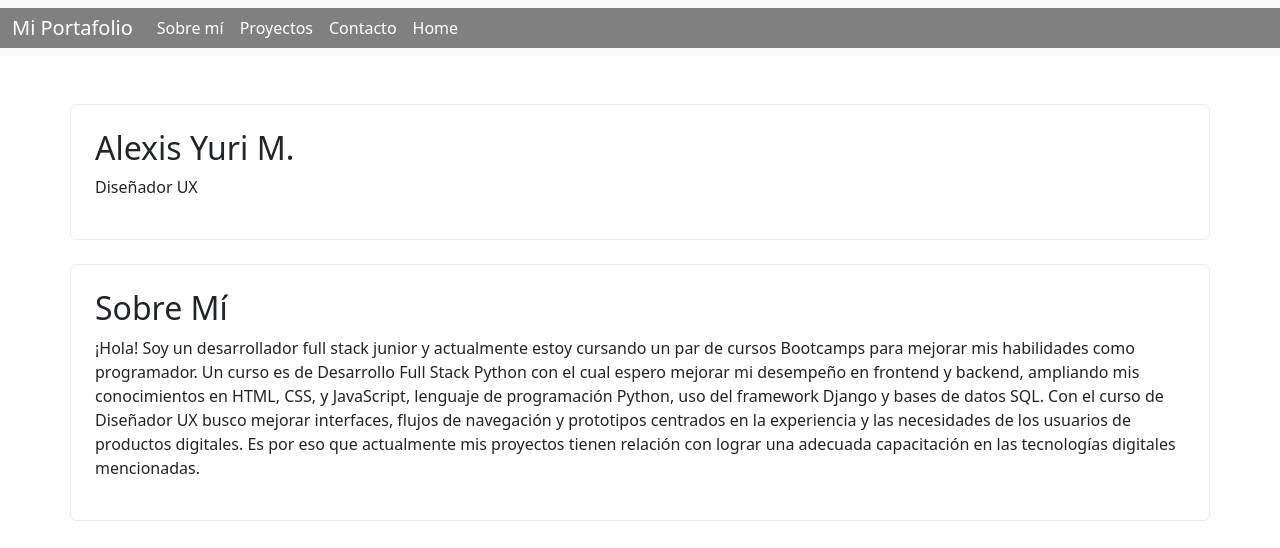
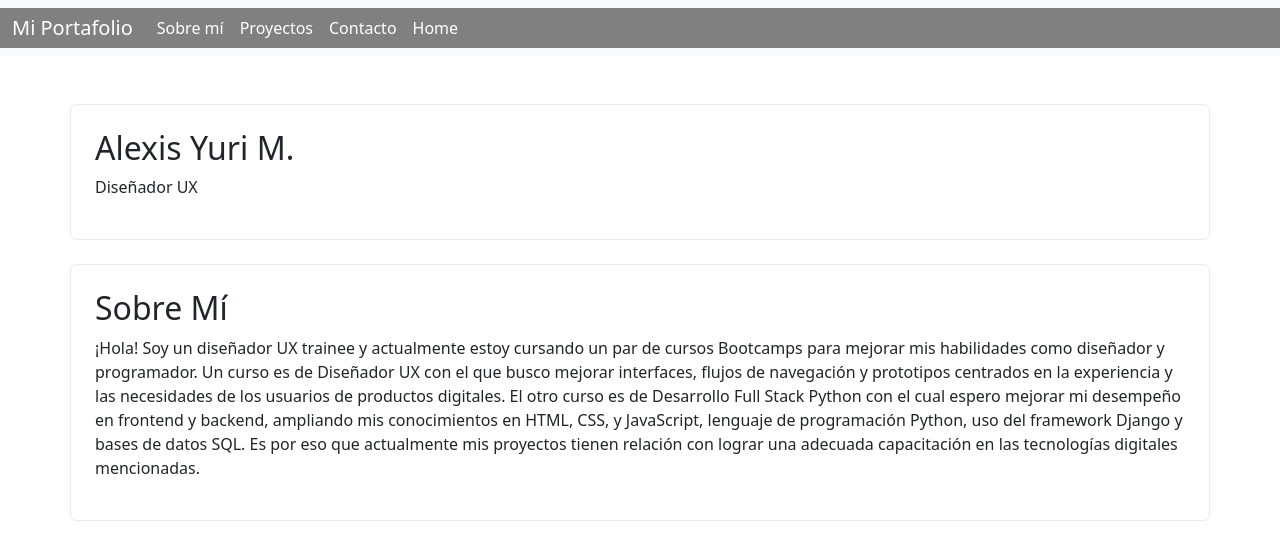
Before and after one commit to alexis-yuri/PORTAFOLIO, a plain HTML site: page index.html in a window 1280 px wide. Shown: the top 548 px of the page. Drawn offline with nearby package versions, Linux system fonts and the light colour scheme.

Commit message:
Update index.html

```diff
--- a/index.html
+++ b/index.html
@@ -61,11 +61,11 @@
         <div>
             <h2 class="text-right">Sobre Mí</h2>
             <p>
-                ¡Hola! Soy un desarrollador full stack junior y actualmente estoy cursando un par de cursos Bootcamps para mejorar mis habilidades como programador.
-                Un curso es de Desarrollo Full Stack Python con el cual espero mejorar mi desempeño en frontend y backend, ampliando mis conocimientos
-                en HTML, CSS, y JavaScript, lenguaje de programación Python, uso del framework Django y bases de datos SQL. Con el curso de Diseñador UX busco
-                mejorar interfaces, flujos de navegación y prototipos centrados en la experiencia y las necesidades de los usuarios de
-                productos digitales. Es por eso que actualmente mis proyectos tienen relación con lograr una adecuada capacitación en las tecnologías digitales mencionadas.
+                ¡Hola! Soy un diseñador UX trainee y actualmente estoy cursando un par de cursos Bootcamps para mejorar mis habilidades como diseñador y programador.
+                Un curso es de Diseñador UX con el que busco mejorar interfaces, flujos de navegación y prototipos centrados en la experiencia y las necesidades de los
+                usuarios de productos digitales. El otro curso es de Desarrollo Full Stack Python con el cual espero mejorar mi desempeño en frontend y backend, ampliando
+                mis conocimientos en HTML, CSS, y JavaScript, lenguaje de programación Python, uso del framework Django y bases de datos SQL. Es por eso que actualmente
+                mis proyectos tienen relación con lograr una adecuada capacitación en las tecnologías digitales mencionadas.
             </p>
         </div>
     </section>
```
